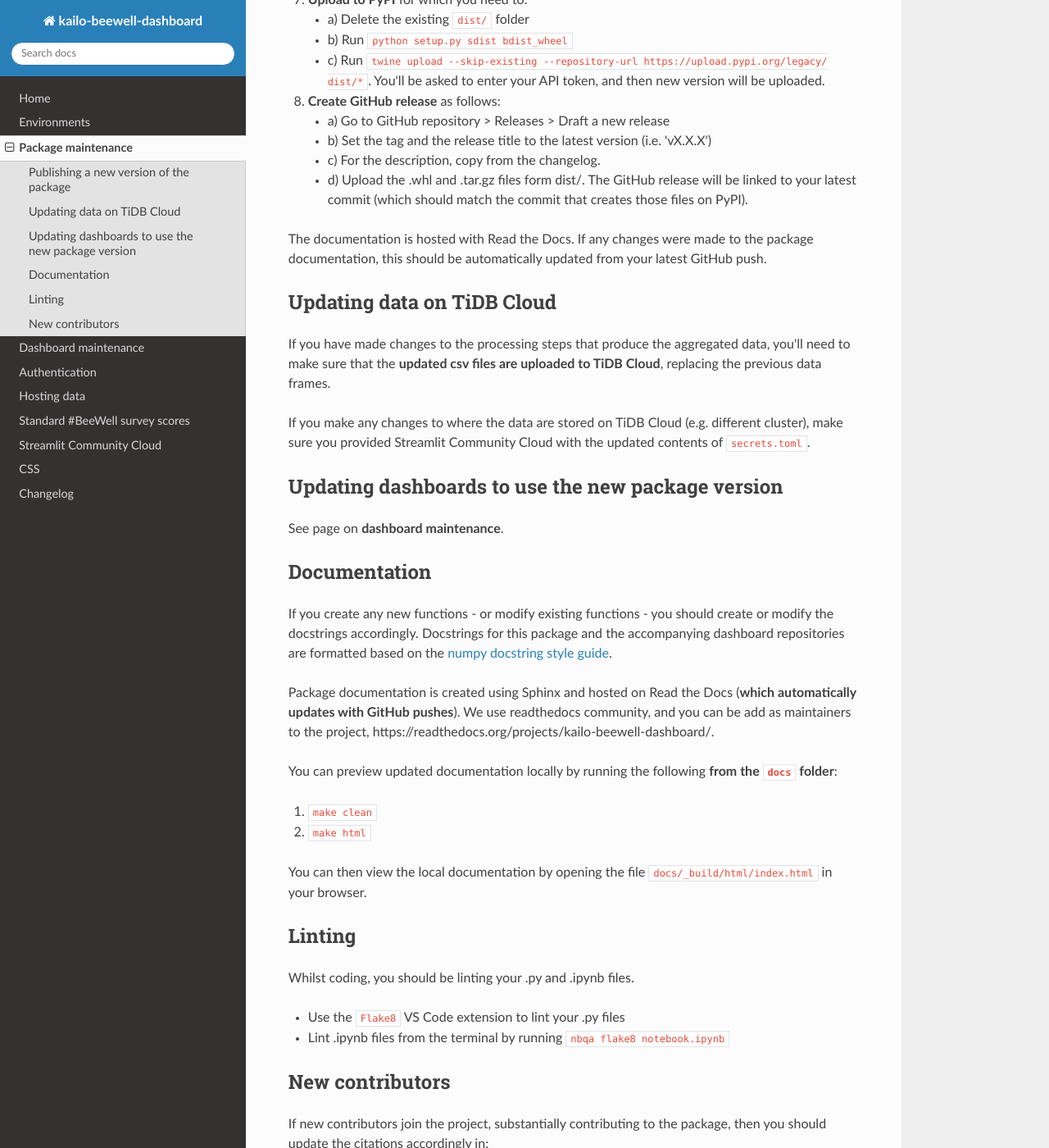
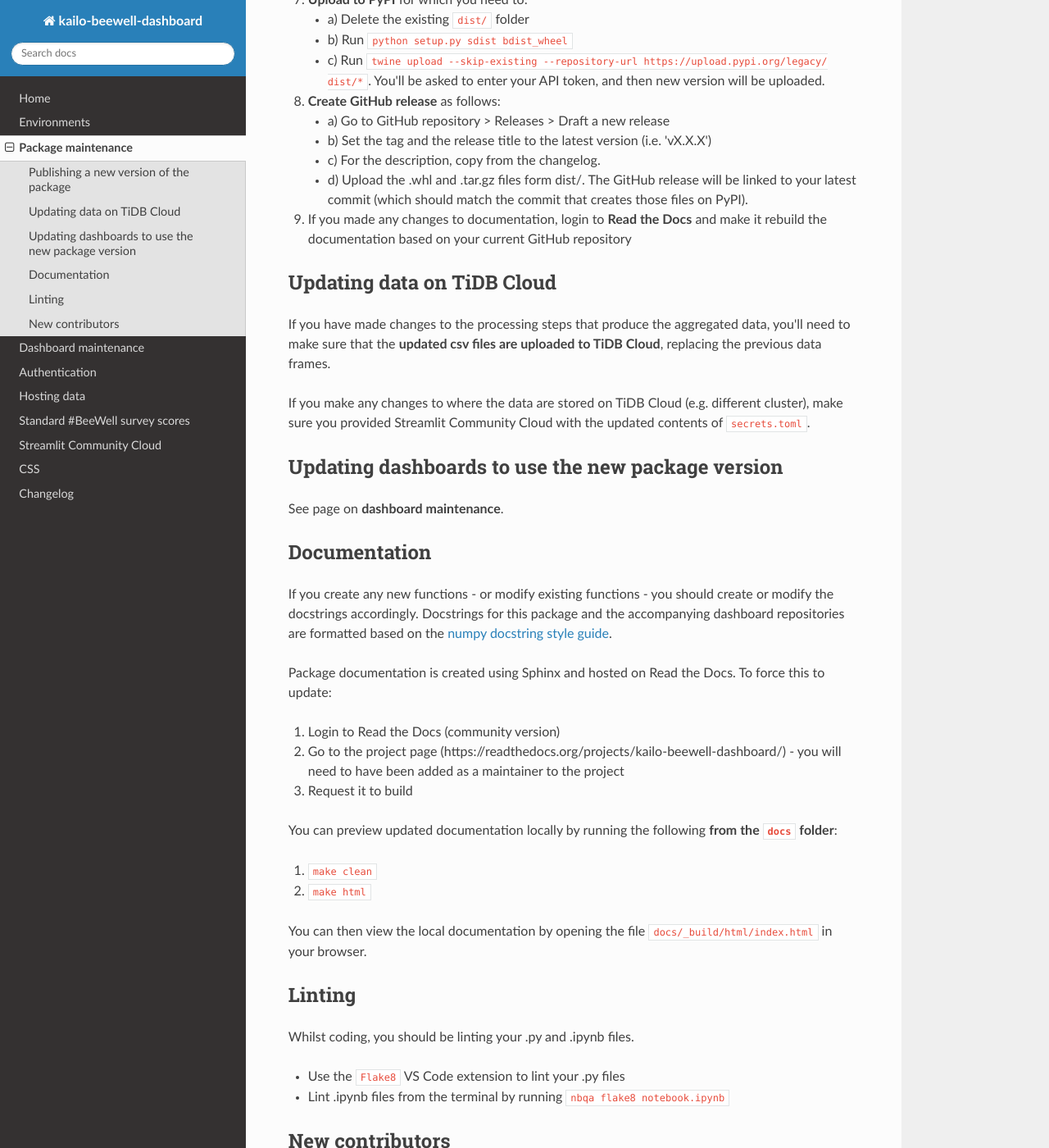
Before and after one commit to kailo-beewell/kailo_beewell_dashboard_package, a Sphinx documentation site: the page built from docs/package_maintenance.md, in a window 1280 px wide and 1400 px high, scrolled down 1005 px. Shown: the whole window at 82% size. Built offline with Sphinx 7.4.7 and the Read the Docs theme 2.0.0, drawn with Linux system fonts in a browser that asks for light colours; pages that are not in the unit, such as notebooks, are missing from menus.

Commit message:
Amended documentation notes on read the docs, to be clear that it doesn't automatically update

```diff
--- a/docs/package_maintenance.md
+++ b/docs/package_maintenance.md
@@ -32,8 +32,7 @@ You should always be creating a **new version** when you push to main - or, in o
     * b) Set the tag and the release title to the latest version (i.e. 'vX.X.X')
     * c) For the description, copy from the changelog.
     * d) Upload the .whl and .tar.gz files form dist/. The GitHub release will be linked to your latest commit (which should match the commit that creates those files on PyPI).
-
-The documentation is hosted with Read the Docs. If any changes were made to the package documentation, this should be automatically updated from your latest GitHub push.
+9. If you made any changes to documentation, login to **Read the Docs** and make it rebuild the documentation based on your current GitHub repository
 
 ## Updating data on TiDB Cloud
 
@@ -49,7 +48,10 @@ See page on **dashboard maintenance**.
 
 If you create any new functions - or modify existing functions - you should create or modify the docstrings accordingly. Docstrings for this package and the accompanying dashboard repositories are formatted based on the [numpy docstring style guide](https://numpydoc.readthedocs.io/en/latest/format.html).
 
-Package documentation is created using Sphinx and hosted on Read the Docs (**which automatically updates with GitHub pushes**). We use readthedocs community, and you can be add as maintainers to the project, https://readthedocs.org/projects/kailo-beewell-dashboard/.
+Package documentation is created using Sphinx and hosted on Read the Docs. To force this to update:
+1. Login to Read the Docs (community version)
+2. Go to the project page (https://readthedocs.org/projects/kailo-beewell-dashboard/) - you will need to have been added as a maintainer to the project
+3. Request it to build
 
 You can preview updated documentation locally by running the following **from the `docs` folder**:
 1. `make clean`
```
